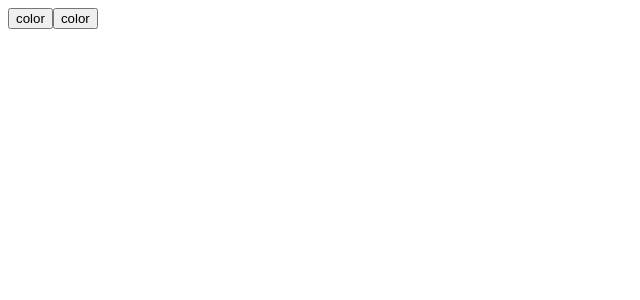
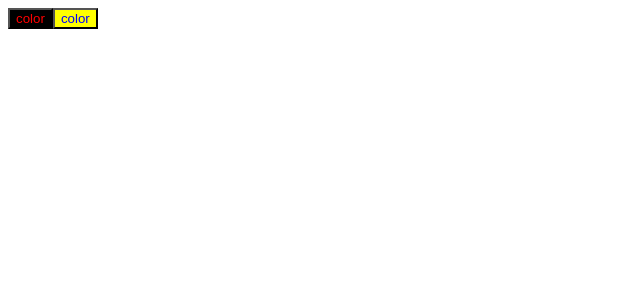
Before and after one commit to jefflearning40/test-react, a React (Vite) app: page / in a window 1280 px wide. Shown: the top 300 px of the page, without its empty margins (0-640 px from the left). Built offline with nearby package versions, Linux system fonts and the light colour scheme.

Commit message:
custom finished

```diff
--- a/src/App.jsx
+++ b/src/App.jsx
@@ -3,8 +3,8 @@ import CustomButton from "./exercice2props/CustomButton";
 export default function App(){
     return(
         <>
-        <CustomButton />
-        <CustomButton />
+       <CustomButton color="red" background="black" text="color" />
+            <CustomButton color="blue" background="yellow" text="color" />
         </>
     )
 
--- a/src/exercice2props/CustomButton.jsx
+++ b/src/exercice2props/CustomButton.jsx
@@ -2,7 +2,10 @@ export default function CustomButton(props){
 
     return (
 
-        <button>color</button>
+        <button style={{
+            color : props.color,
+            background :props.background
+        }}>color</button>
 
 
 
```
